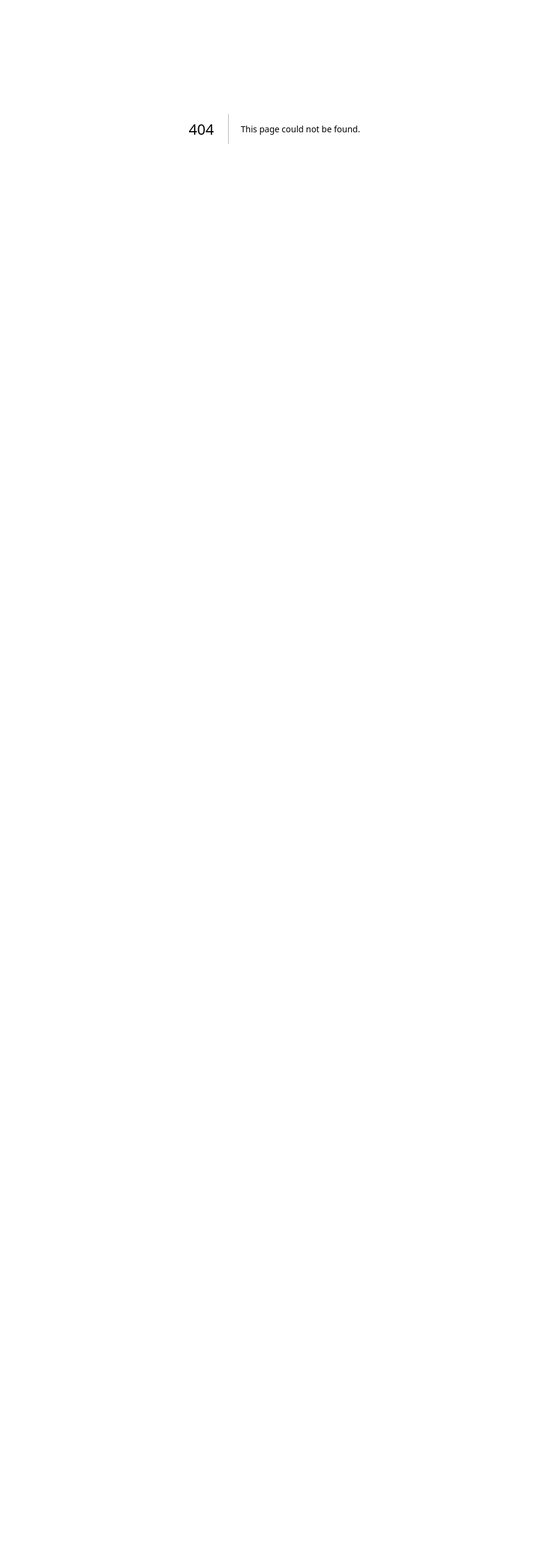
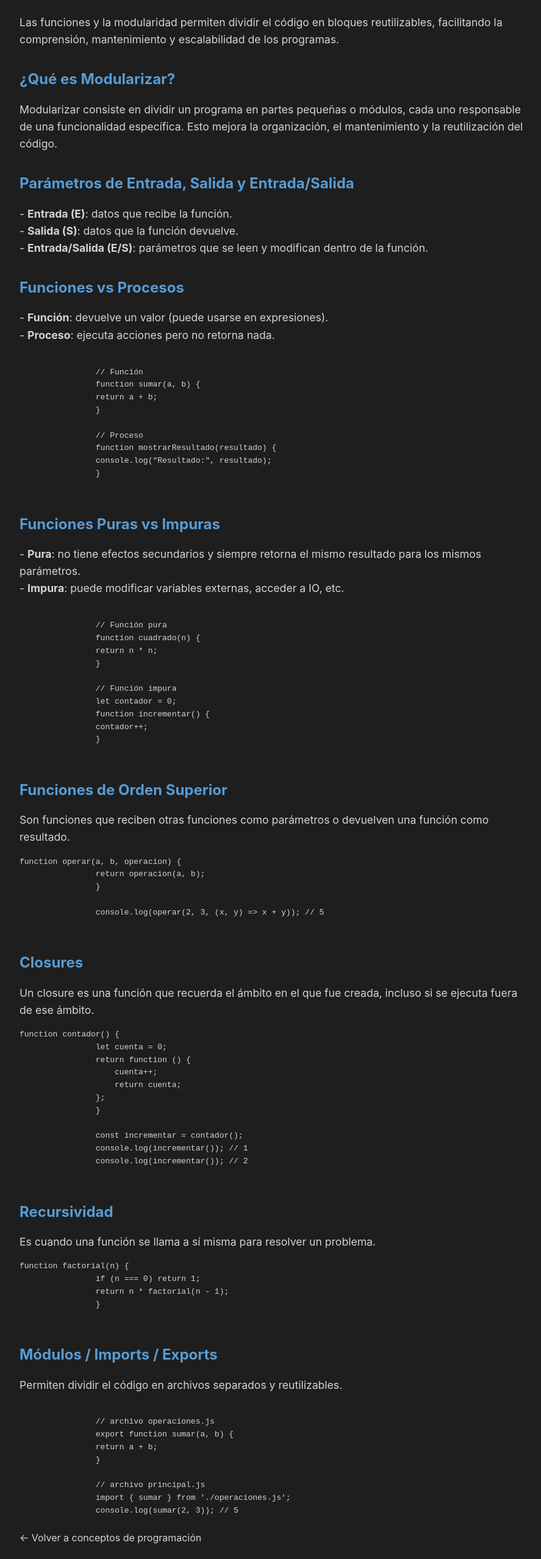
Before and after one commit to DdEze/SyntaxSphere, a Next.js app: page /programacion/funciones in a window 1280 px wide. Before the commit this address had no page. Shown: the part 189-2746 px from the top of the page at 61% size, without its empty margins (190-1077 px from the left). Before the commit the page ends 800 px from the top, so only its background shows below. Built offline with nearby package versions, Linux system fonts and the light colour scheme.

Commit message:
Se agrego pagina 'Funciones, Procesos y Parametros'

```diff
--- /dev/null
+++ b/app/programacion/funciones/page.js
@@ -0,0 +1,119 @@
+'use client';
+
+import Link from 'next/link';
+import Layout from '@/components/Layout';
+import '../../../styles/global.css';
+
+export default function FuncionesPage(){
+    return(
+        <Layout>
+            <h1>Funciones, Parámetros y Modularidad</h1>
+            <p>
+                Las funciones y la modularidad permiten dividir el código en bloques reutilizables, facilitando la comprensión, mantenimiento y escalabilidad de los programas.
+            </p>
+            <h2>¿Qué es Modularizar?</h2>
+            <p>
+                Modularizar consiste en dividir un programa en partes pequeñas o módulos, cada uno responsable de una funcionalidad específica. Esto mejora la organización, el mantenimiento y la reutilización del código.
+            </p>
+            <h2>Parámetros de Entrada, Salida y Entrada/Salida</h2>
+            <p>
+            - <strong>Entrada (E)</strong>: datos que recibe la función.<br />
+            - <strong>Salida (S)</strong>: datos que la función devuelve.<br />
+            - <strong>Entrada/Salida (E/S)</strong>: parámetros que se leen y modifican dentro de la función.
+            </p>
+            <h2>Funciones vs Procesos</h2>
+            <p>
+            - <strong>Función</strong>: devuelve un valor (puede usarse en expresiones).<br />
+            - <strong>Proceso</strong>: ejecuta acciones pero no retorna nada.
+            </p>
+
+            <pre>
+                <code>{`
+                // Función
+                function sumar(a, b) {
+                return a + b;
+                }
+
+                // Proceso
+                function mostrarResultado(resultado) {
+                console.log("Resultado:", resultado);
+                }
+                `}</code>
+            </pre>
+            <h2>Funciones Puras vs Impuras</h2>
+            <p>
+            - <strong>Pura</strong>: no tiene efectos secundarios y siempre retorna el mismo resultado para los mismos parámetros.<br />
+            - <strong>Impura</strong>: puede modificar variables externas, acceder a IO, etc.
+            </p>
+
+            <pre>
+                <code>{`
+                // Función pura
+                function cuadrado(n) {
+                return n * n;
+                }
+
+                // Función impura
+                let contador = 0;
+                function incrementar() {
+                contador++;
+                }
+                `}</code>
+            </pre>
+            <h2>Funciones de Orden Superior</h2>
+            <p>Son funciones que reciben otras funciones como parámetros o devuelven una función como resultado.</p>
+
+            <pre>
+                <code>{`function operar(a, b, operacion) {
+                return operacion(a, b);
+                }
+
+                console.log(operar(2, 3, (x, y) => x + y)); // 5
+                `}</code>
+            </pre>
+            <h2>Closures</h2>
+            <p>Un closure es una función que recuerda el ámbito en el que fue creada, incluso si se ejecuta fuera de ese ámbito.</p>
+
+            <pre>
+                <code>{`function contador() {
+                let cuenta = 0;
+                return function () {
+                    cuenta++;
+                    return cuenta;
+                };
+                }
+
+                const incrementar = contador();
+                console.log(incrementar()); // 1
+                console.log(incrementar()); // 2
+                `}</code>
+            </pre>
+            <h2>Recursividad</h2>
+            <p>Es cuando una función se llama a sí misma para resolver un problema.</p>
+
+            <pre>
+                <code>{`function factorial(n) {
+                if (n === 0) return 1;
+                return n * factorial(n - 1);
+                }
+                `}</code>
+            </pre>
+            <h2>Módulos / Imports / Exports</h2>
+            <p>Permiten dividir el código en archivos separados y reutilizables.</p>
+
+            <pre>
+                <code>{`
+                // archivo operaciones.js
+                export function sumar(a, b) {
+                return a + b;
+                }
+
+                // archivo principal.js
+                import { sumar } from './operaciones.js';
+                console.log(sumar(2, 3)); // 5
+                `}</code>
+            </pre>
+            <Link href="/programacion">← Volver a conceptos de programación</Link>
+        </Layout>
+    )
+}
--- a/app/programacion/page.js
+++ b/app/programacion/page.js
@@ -6,7 +6,7 @@ const subcategorias = [
   { slug: 'variables', titulo: 'Variables y Tipo de Datos' },
   { slug: 'estructura-control', titulo: 'Estructura de Control' },
   { slug: 'estructura-datos', titulo: 'Estructura de Datos' },
-  { slug: 'funciones', titulo: 'Funciones y Modularidad' },
+  { slug: 'funciones', titulo: 'Funciones, Parámetros y Modularidad' },
   { slug: 'orientada-objetos', titulo: 'Programación Orientada a Objetos (POO)' },
   { slug: 'depuración-pruebas', titulo: 'Depuración y Pruebas' },
   { slug: 'Otros-temas', titulo: 'Otros temas útiles' },
```
